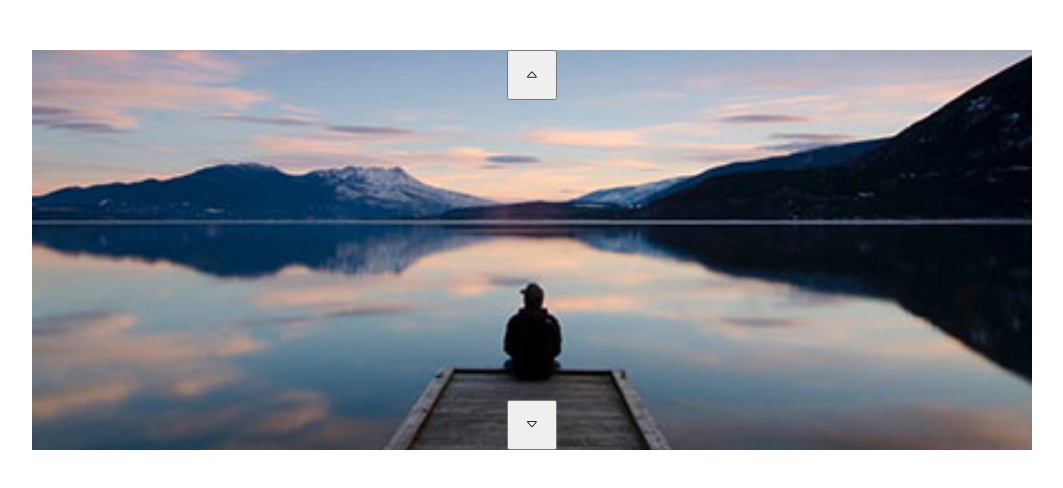
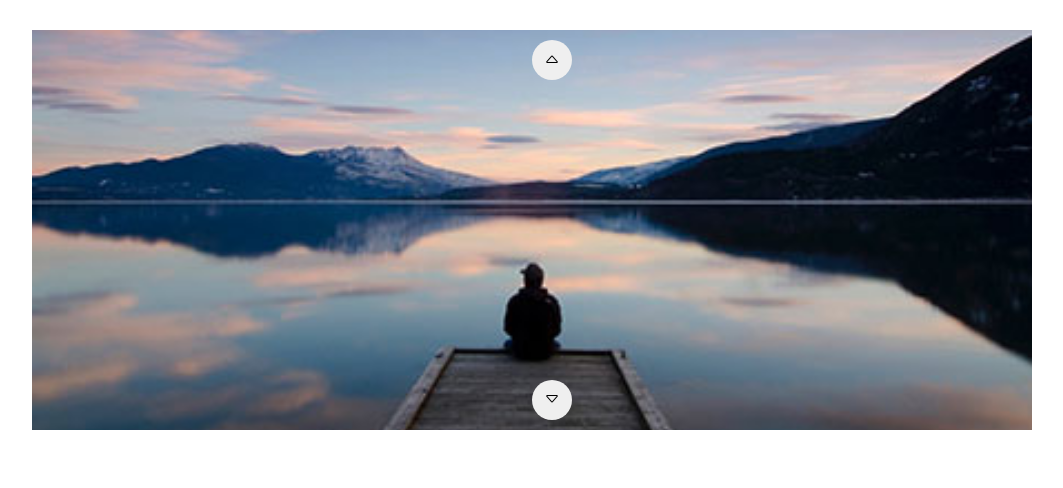
Before and after one commit to nicolacaddeo/js-array-carousel, a plain HTML site: page index.html in a window 1280 px wide. Shown: the whole page, without its empty margins (108-1171 px from the left). Drawn offline with nearby package versions, Linux system fonts and the light colour scheme.

Commit message:
fixed entire layout

```diff
--- a/css/style.css
+++ b/css/style.css
@@ -15,39 +15,24 @@ body {
     //GENERALS RULES
 ************************/
 
-/***********************
-    UTILITIES
-************************/
-.flex {
-    display: flex;
-}
-
-/***********************
-    //UTILITIES
-************************/
 .container {
     max-width: 1000px;
-    margin: 0 auto;
+    margin: 30px auto;
 }
 
 #carousel {
     height: 50vh;
     position: relative;
-    text-align: center;
 }
 
 .image-container {
     height: 100%;
-    position: relative;
 }
 
 .image-container .item {
     width: 100%;
     height: 100%;
     object-fit: cover;
-    position: absolute;
-    top: 0px;
-    left: 0px;
     display: none;
 }
 
@@ -55,20 +40,28 @@ body {
     display: inline-block;
 }
 
+/******** Buttons ********/
 #carousel button {
-    width: 50px;
-    height: 50px;
+    width: 40px;
+    height: 40px;
+    border-radius: 50%;
+    border: none;
+    font-size: 1rem;
 }
 
 #next-btn {
-    position: relative;
-    top: 0;
-    transform: translateY(100%);
+    position: absolute;
+    left: 50%;
     z-index: 2;
+    margin-top: 10px;
 }
 
 #previous-btn {
-    position: relative;
-    transform: translateY(-100%);
+    position: absolute;
+    left: 50%;
+    bottom: 0;
     z-index: 2;
+    margin-bottom: 10px;
 }
+
+/******** //Buttons ********/
```
Also changed, not shown: index.html (+0 -1 lines).
